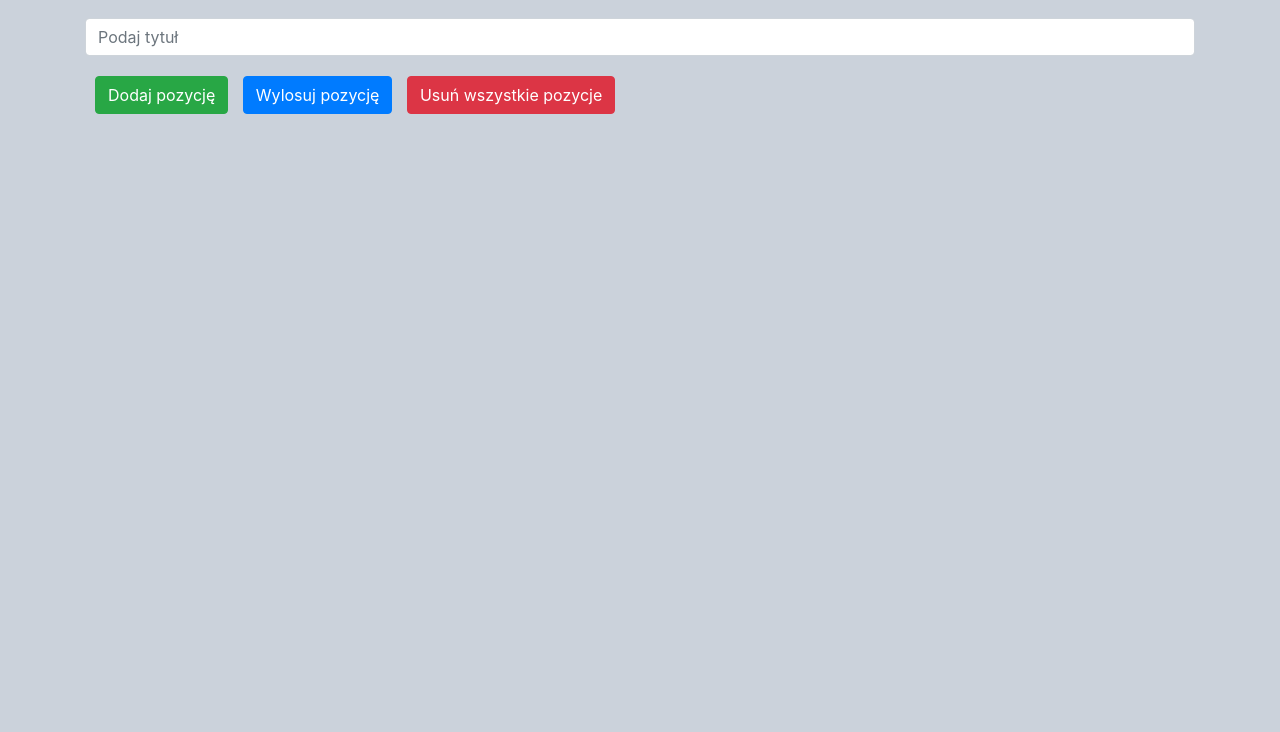
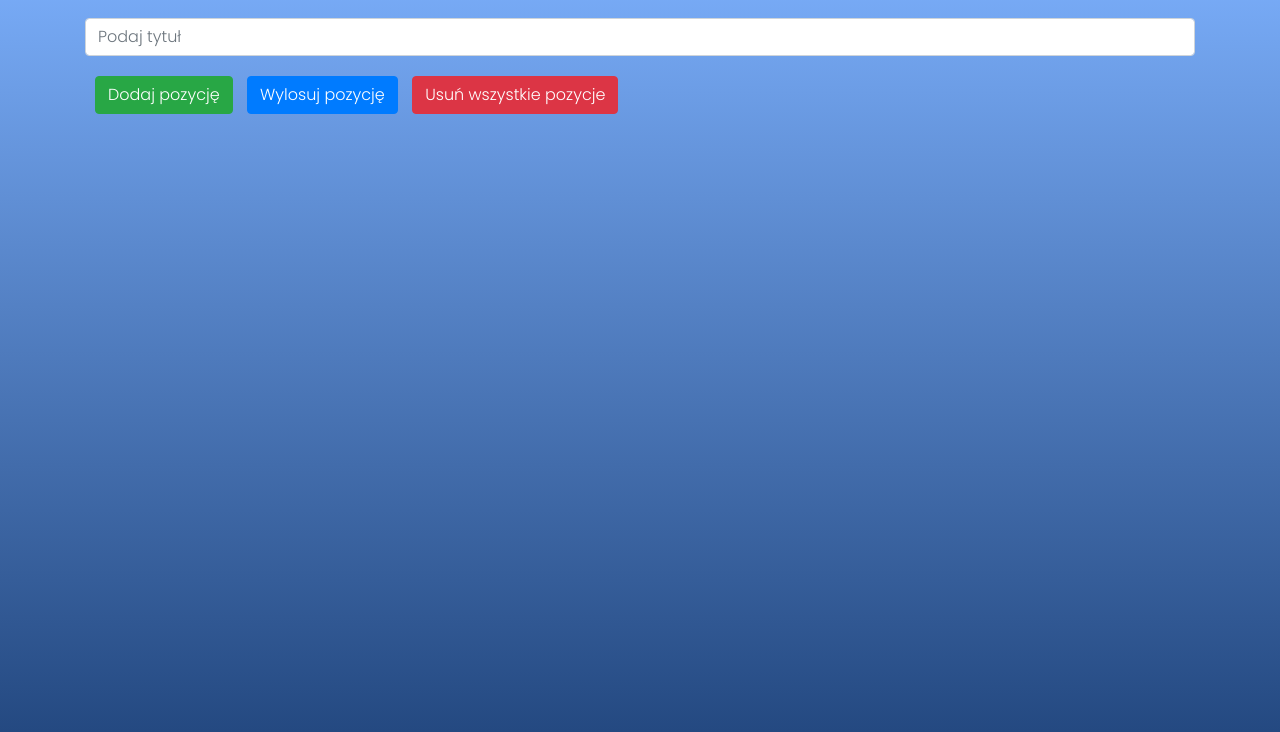
Before and after one commit to mkropidlowski/bookgenerator, a plain HTML site: page index.html in a window 1280 px wide. Shown: the part 88-820 px from the top of the page. Drawn offline with nearby package versions, Linux system fonts and the light colour scheme.

Commit message:
edit style.css

```diff
--- a/app.js
+++ b/app.js
@@ -30,11 +30,6 @@ document.addEventListener('DOMContentLoaded', () => {
 
 
 });
-
-
-
-
-
 
 
 
--- a/index.html
+++ b/index.html
@@ -3,6 +3,9 @@
 <head>
     <meta charset="UTF-8">
     <meta name="viewport" content="width=device-width, initial-scale=1.0">
+    <link rel="preconnect" href="https://fonts.gstatic.com">
+    <link href="https://fonts.googleapis.com/css2?family=Poppins:wght@300&display=swap" rel="stylesheet">
+
     <link rel="stylesheet" href="https://stackpath.bootstrapcdn.com/bootstrap/4.3.1/css/bootstrap.min.css" integrity="sha384-ggOyR0iXCbMQv3Xipma34MD+dH/1fQ784/j6cY/iJTQUOhcWr7x9JvoRxT2MZw1T" crossorigin="anonymous">
     <link rel="stylesheet" href="style.css">
     <title>Book generator</title>
--- a/style.css
+++ b/style.css
@@ -1,8 +1,11 @@
 body, html
 {
-    background-color:#CBD2DB;
+    background:linear-gradient(to bottom, rgb(126, 178, 255), rgb(36, 73, 129));
+    height: 100%;
     margin: 0;
     padding: 0;
+    font-family: 'Poppins', sans-serif;
+    color:#fff;
 }
 
 .btn-container {
```
